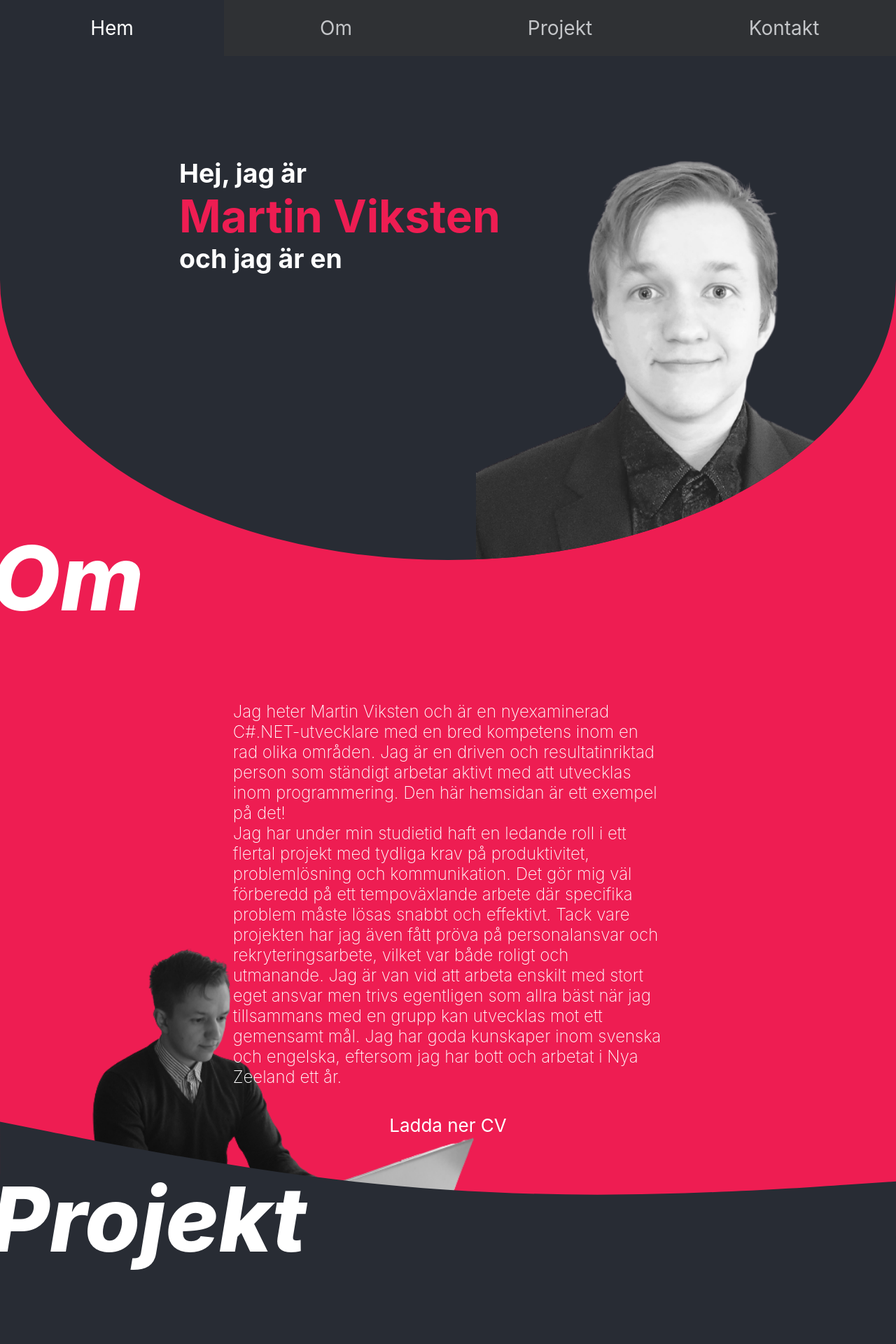
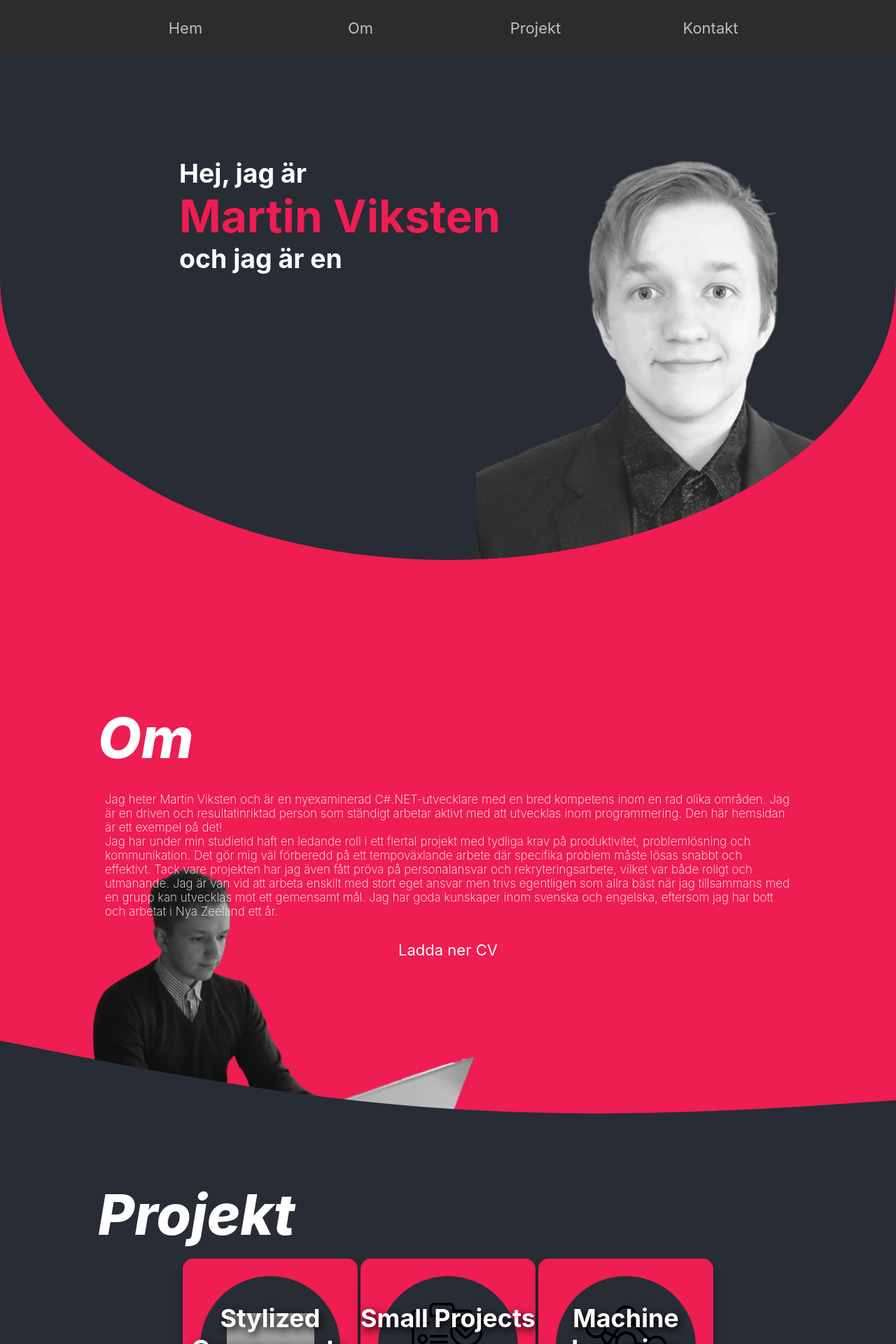
Before and after one commit to MVikis/Portfolio, a React (Create React App) app: page / in a window 1280 px wide. Shown: the top 1920 px of the page at 70% size. Built offline with nearby package versions, Linux system fonts and the light colour scheme; grey boxes are pictures that could not be loaded.

Commit message:
Changed portfolio for compact computer UX

```diff
--- a/src/App.css
+++ b/src/App.css
@@ -8,14 +8,15 @@ html {
  scroll-behavior: smooth;
 }
 .text-style{
-  font-size: 10vw;
+  font-size: 80px;
   font-weight: 800;
   font-style: italic;
 }
 .cv-text{
+
   font-weight: 200;
-  width: 60%;
-  font-size: calc(8px + 2vmin);
+  position: relative;
+  font-size: 17px;
 }
 .App-header {
  background-color: var(--secondary-color);
@@ -27,15 +28,19 @@ html {
 
 }
 nav{
-  font-size: calc(12px + 2vmin);
-  background-color: #373d47;
+  filter: grayscale(100%);
+  font-size: 22px;
+  background-color: #282c34;
   z-index: 3;
   position: fixed;
-  top:0;
+  top: 0;
+  display: flex;
   width: 100%;
+  justify-content: center;
 
 }
 ul{
+  max-width: 1000px;
   width: 100%;
   padding:0;
   margin:0;
@@ -79,7 +84,15 @@ li:hover svg{
   margin-bottom: 50px;
 }
 
-
+#cv, #contact, #gallery{
+    min-height: 100vh;
+    position: relative;
+    width: 100%;
+    display: flex;
+    flex-direction: column;
+    align-items: center;
+    justify-content: center;
+}
 :root{
   --primary-color:#69C9D0;
   --secondary-color:#EE1D52;
@@ -94,6 +107,7 @@ li:hover svg{
   justify-content: space-around;
 }
 .row-column{
+  padding:  10px;
   display: flex;
     align-items: center;
     flex-direction: column;
@@ -176,18 +190,14 @@ border-color: var(--primary-color);
   animation:0.5s blink infinite ease;
 }
 .background{
-  min-height: 100vh;
+  display: flex;
+  margin: auto;
+    max-width: 1000px;
   position: relative;
-  background-color: var(--secondary-color);
   width: 100%;
-  display: flex;
-  flex-direction: column;
-  align-items: center;
-  justify-content: center;
 }
 .background>div{
-  z-index: 2;
-  padding:10%;
+  position: relative;
 }
 
 .cv-image{
@@ -202,8 +212,8 @@ border-color: var(--primary-color);
 
 .title{
   position: absolute;
-    left: -1vw;
-    top:-8vw;
+    left: 0;
+    top:-100px;
 }
 /* .title:after{
   content:"";
@@ -233,7 +243,7 @@ li>a, .btn-primary{
   z-index: 1;
   width: auto;
   height: auto;
-  font-size: calc(10px + 2vmin);
+  font-size:22px;
   position: relative;
   cursor: pointer;
   min-width: 200px;
@@ -288,6 +298,7 @@ li>a, .btn-primary{
 }
 
 .projects{
+  padding: 10px;
   justify-content: center;
   flex-wrap: wrap;
   width: 100%;
@@ -452,11 +463,9 @@ right: 3px;
   }
 }
 @media (max-width: 600px) {
-  p{
-    font-size: 20px;
-  }
+
   .cv-text{
-    font-size: 20px;
+    font-size: 16px;
     width: 100%;
   }
   .header, footer{
@@ -471,11 +480,9 @@ right: 3px;
   #text-effect{
     font-size: 10vw;
   }
-  .text-style{
-    font-size: 20vw;
-  }
+
   #gallery{
-    padding-top: 20px;
+    padding-top: 80px;
     padding-bottom: 20px;
 
   }
--- a/src/App.js
+++ b/src/App.js
@@ -30,7 +30,7 @@ function App() {
     <div className="App">
       <header className="App-header">
         <Navbar/>
-     <Header testCV={testCV} cvImage={cvImage}/>
+      <Header testCV={testCV} cvImage={cvImage}/>
       <CvPage cv={CV} cvImage={cvImage}/>
       <Gallery projects={projects}/>
       <Contact />
--- a/src/components/Contact.js
+++ b/src/components/Contact.js
@@ -10,13 +10,13 @@ export default function Contact(){
     return(
         <footer id="contact">
 
-            <h2 id="contactTitle" className="title text-style">Kontakt</h2>
+
             <div className="row">
             <svg id="contact-background" viewBox="0 0 500 150" preserveAspectRatio="none" >
                 <path d="M-0.90,34.83 C0.23,152.26 535.77,25.95 286.34,312.14 L255.30,251.94 L-5.98,168.05 Z"></path></svg>
+                <div className="background">
+                <h2 id="contactTitle" className="title text-style">Kontakt</h2>
                     <div id="contact-row-column" className="row-column">
-
-
                             <p className="cv-text">Om du är nyfiken och vill veta mer om mig och vad jag kan erbjuda ditt företag så tveka inte - släng iväg ett mejl så kan vi prata mer! </p>
 
                                 <div data-aos-offset="50px" data-aos="fade-right" className="row">
@@ -68,7 +68,7 @@ export default function Contact(){
                 <a href="https://www.flaticon.com/authors/becris" title="Becris">Becris</a>  <a href="https://www.flaticon.com/" title="Flaticon"> from www.flaticon.com</a>
 
                 </div>
-
+                </div>
 
         </footer>
     )
--- a/src/components/CvPage.js
+++ b/src/components/CvPage.js
@@ -3,19 +3,21 @@ import Button from './Button'
 export default function CvPage(props){
 
     return(
-        <div id="cv" className="background">
+        <div id="cv" >
              <img alt='' className="cv-image" src={props.cvImage} />
+            <div className="background">
+            <h2 id="cvTitle" className="title text-style">Om</h2>
             <div className="row-column">
 
-        <div className="cv-text">
-        <h2 id="cvTitle" className="title text-style">Om</h2>
-            <p>Jag heter Martin Viksten och är en nyexaminerad C#.NET-utvecklare med en bred kompetens inom en rad olika områden. Jag är en driven och resultatinriktad person som ständigt arbetar aktivt med att utvecklas inom programmering. Den här hemsidan är ett exempel på det! <br/>
+
+            <p className="cv-text">Jag heter Martin Viksten och är en nyexaminerad C#.NET-utvecklare med en bred kompetens inom en rad olika områden. Jag är en driven och resultatinriktad person som ständigt arbetar aktivt med att utvecklas inom programmering. Den här hemsidan är ett exempel på det! <br/>
 
 Jag har under min studietid haft en ledande roll i ett flertal projekt med tydliga krav på produktivitet, problemlösning och kommunikation. Det gör mig väl förberedd på ett tempoväxlande arbete där specifika problem måste lösas snabbt och effektivt. Tack vare projekten har jag även fått pröva på personalansvar och rekryteringsarbete, vilket var både roligt och utmanande. Jag är van vid att arbeta enskilt med stort eget ansvar men trivs egentligen som allra bäst när jag tillsammans med en grupp kan utvecklas mot ett gemensamt mål.
 
 Jag har goda kunskaper inom svenska och engelska, eftersom jag har bott och arbetat i Nya Zeeland ett år. </p>
-        </div>
+
         <Button Link={props.cv} text="Ladda ner CV"/>
+            </div>
             </div>
         </div>
     )
--- a/src/components/Gallery.js
+++ b/src/components/Gallery.js
@@ -7,16 +7,19 @@ export default function Gallery(props){
 
 
     return(
-        <div id="gallery" className="background" style={{backgroundColor: '#282c34'}}>
+        <div id="gallery" style={{backgroundColor: '#282c34'}}>
            <svg xmlns="http://www.w3.org/2000/svg" viewBox="0 0 1440 220">
   <path fill="#282c34" fillOpacity="1" d="M0,32L80,48C160,64,320,96,480,117.3C640,139,800,149,960,149.3C1120,149,1280,139,1360,133.3L1440,128L1440,320L1360,320C1280,320,1120,320,960,320C800,320,640,320,480,320C320,320,160,320,80,320L0,320Z"></path>
 </svg>
+                <div className="background">
                 <h2 id="galleryTitle" className="title text-style">Projekt</h2>
                 <div className="projects">
+
                 {(props.projects).map((project,index) =>
                   <Card aosData='fade-up' aosDelay={100*(index+1)} key={index} index={index} project={project}/>
 
                     )}
+                </div>
                 </div>
 
 
```
